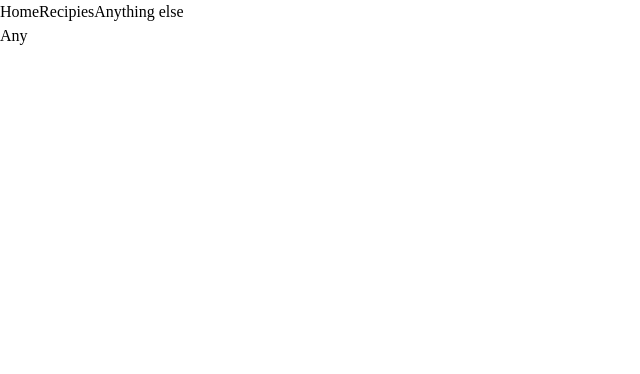
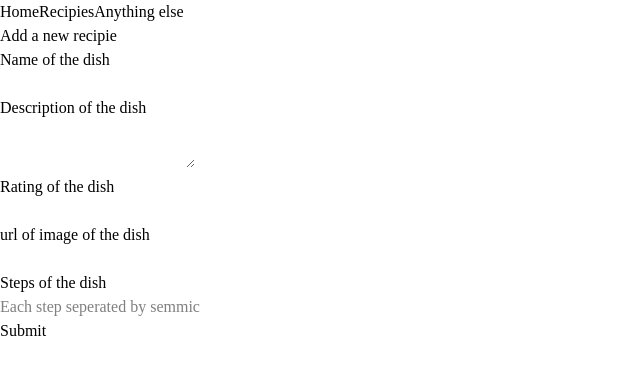
Before and after one commit to Aryan-Go/recipies-react-indus, a React (Vite) app in the folder recipies/: page /any in a window 1280 px wide. Shown: the top 374 px of the page, without its empty margins (0-640 px from the left). Built offline with nearby package versions, Linux system fonts and the light colour scheme.

Commit message:
[FEAT] Add your own new recipies
Signed-off-by: Aryan Goyal <goyal.aryan@gmail.com>

```diff
--- a/recipies/src/Components/About.jsx
+++ b/recipies/src/Components/About.jsx
@@ -24,19 +24,21 @@ const About = () => {
     }
     const recipie_cards = recipies.map((food, index) => {
         return (
-            <div key={index} className="flex flex-col items-center flex-wrap justify-around bg-amber-50 w-[30rem] p-[1rem] m-[2rem] rounded-xl">
+            <div key={index} className="flex flex-col items-center flex-wrap justify-around bg-amber-50 w-[25rem] p-[1rem] m-[2rem] rounded-xl">
                 <h1 className="text-[2.5rem] font-bold">{food.name}</h1>
-                <img alt={food.name} src={food.url} className="w-[20rem]" />
-                <h2>{food.rating}/10</h2>
-                <p>{food.description}</p>
-                <button onClick={() =>  handleClicking(food.name)} className="bg-amber-400 text-white p-[0.8rem] rounded-md">Learn More</button>
+                <div className="flex flex-col items-center">
+                    <img alt={food.name} src={food.url} className="w-[20rem]" />
+                    <h2>{food.rating}/10</h2>
+                    <p>{food.description}</p>
+                    <button onClick={() => handleClicking(food.name)} className="bg-amber-400 w-[100%] text-white p-[0.8rem] m-[1rem] rounded-md">Learn More</button>
+                </div>
             </div>
         )
     })
     return (
       <>
             <h1 className="text-center text-[5rem]">Let's meet some recipies</h1>
-            <div class="flex flex-row justify-around">
+            <div class="flex flex-row justify-between flex-wrap">
                 {recipie_cards}
             </div>
       </>
--- a/recipies/src/Components/Any.jsx
+++ b/recipies/src/Components/Any.jsx
@@ -1,8 +1,71 @@
-import React from 'react'
+import React, { useState } from 'react'
+import { useContext } from 'react'
+import { todoWrapper } from '../Wrapper.jsx'
+import { Bounce,toast } from 'react-toastify'
+import {useNavigate} from 'react-router-dom'
+
 
 const Any = () => {
+    const navigate = useNavigate();
+    const [recipies, set_recipies] = useContext(todoWrapper);
+    const [name, setName] = useState("");
+    const [description, setDescription] = useState("");
+    const [rating, setRating] = useState("");
+    const [url, setUrl] = useState("");
+    const [steps, setSteps] = useState([]);
+    const handleClicking = () => {
+        const stepArray = steps.split(";");
+        const food_item = {
+            name: name,
+            description: description,
+            rating: rating,
+            url: url,
+            recipies: stepArray
+        }
+        set_recipies((prev) => {
+            return [...prev, food_item];
+        })
+        toast.success(`${name} added. A new dish in the house`, {
+                   position: "top-center",
+                   autoClose: 5000,
+                   hideProgressBar: false,
+                   closeOnClick: true,
+                   pauseOnHover: true,
+                   draggable: true,
+                   progress: undefined,
+                   theme: "light",
+                   transition: Bounce,
+               });
+        setName("");
+        setUrl("");
+        setDescription("");
+        setRating("");
+        setSteps("");
+        navigate("/about");
+    }
+    // console.log(name);
   return (
-    <div>Any</div>
+      <>
+          <h1 className="text-center p-[1rem] text-[5rem] font-bold">Add a new recipie</h1>
+          <div className="flex flex-col items-center justify-center">
+              <label className="text-[2rem] m-[2rem]" htmlFor="name">Name of the dish</label><br></br>
+              <input required value={name} onChange={(e) => setName(e.target.value)} type="text" className="invalid:outline-red-500 valid:outline-green-500 text-[2rem] px-[1rem] w-[80%] m-[2rem]  border-b-2 focus:border-0" name="name"></input><br/>
+
+              <label className="text-[2rem] m-[2rem]" htmlFor="desc">Description of the dish</label><br></br>
+              <textarea required value={description} onChange={(e) => setDescription(e.target.value)} type="text" className="invalid:outline-red-500 valid:outline-green-500 text-[2rem] px-[1rem] w-[80%] m-[2rem] border-2 h-[10rem] focus:border-0" name="desc"></textarea><br/>
+
+              <label className="text-[2rem] m-[2rem]" htmlFor="rate">Rating of the dish</label><br></br>
+              <input required type="number" min="0" max="10" value={rating} onChange={(e) => setRating(e.target.value)} className="invalid:outline-red-500 valid:outline-green-500 text-[2rem] px-[1rem] w-[80%] m-[2rem]  border-b-2 focus:border-0" name="rate"></input><br/>
+
+              <label className="text-[2rem] m-[2rem]" htmlFor="url">url of image of the dish</label><br></br>
+              <input required type="url" value={url} onChange={(e) => setUrl(e.target.value)} className="invalid:outline-red-500 valid:outline-green-500 text-[2rem] px-[1rem] w-[80%] m-[2rem]  border-b-2 focus:border-0" name="url"></input><br/>
+
+              <label className="text-[2rem] m-[2rem]" htmlFor="name">Steps of the dish</label><br></br>
+              <input required value={steps} onChange={(e) => setSteps(e.target.value)} type="text" className="invalid:outline-red-500 valid:outline-green-500 text-[2rem] px-[1rem] w-[80%] m-[2rem]  border-b-2" name="name" placeholder="Each step seperated by semmicolon and no semicolon in the step"></input><br />
+              <button onClick={handleClicking} className="bg-amber-400 text-white p-[0.8rem] rounded-md m-[2rem] w-[80%] font-bold text-[2rem]">Submit</button>
+
+          </div>
+      </>
   )
 }
 
```
